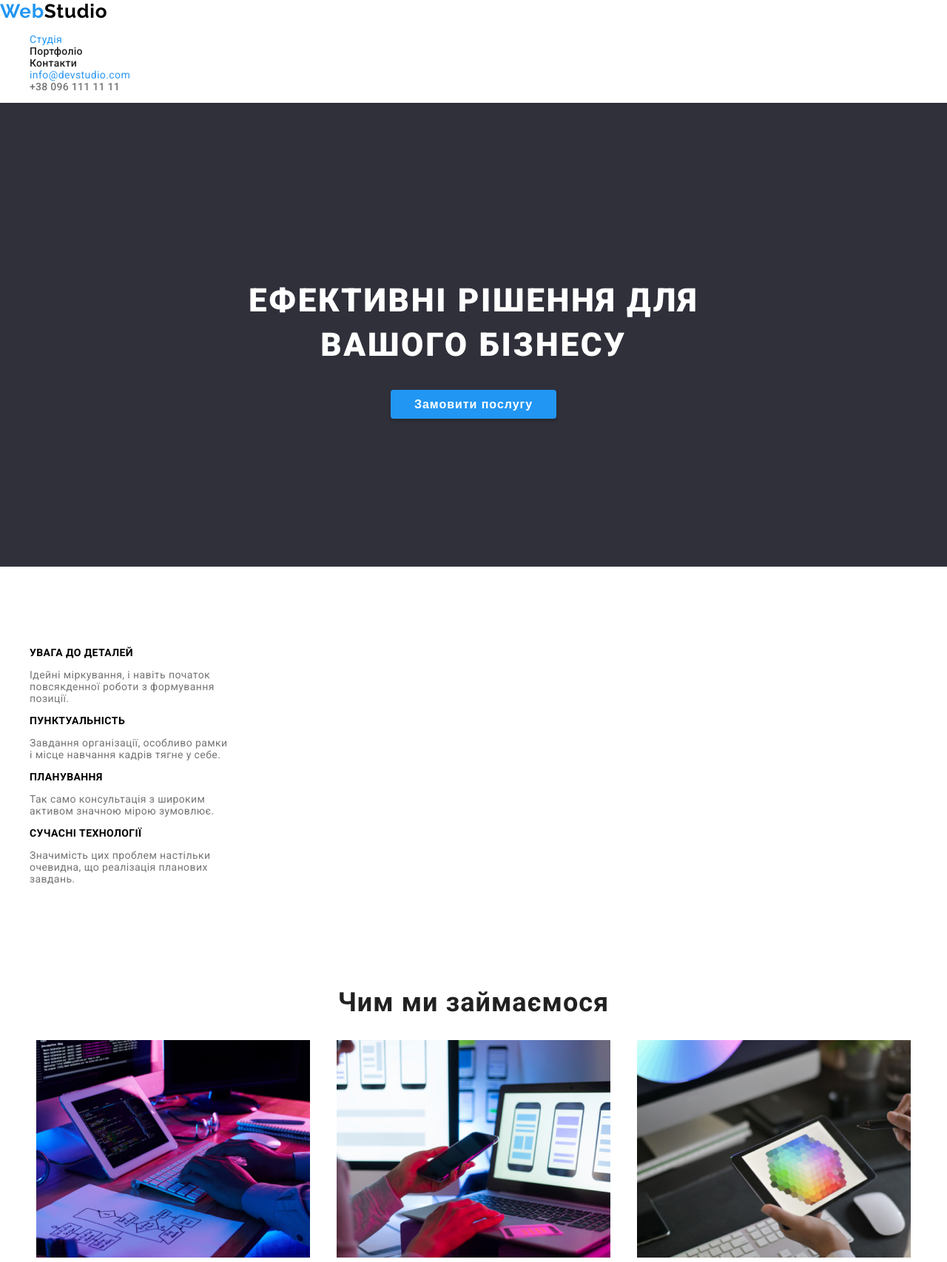
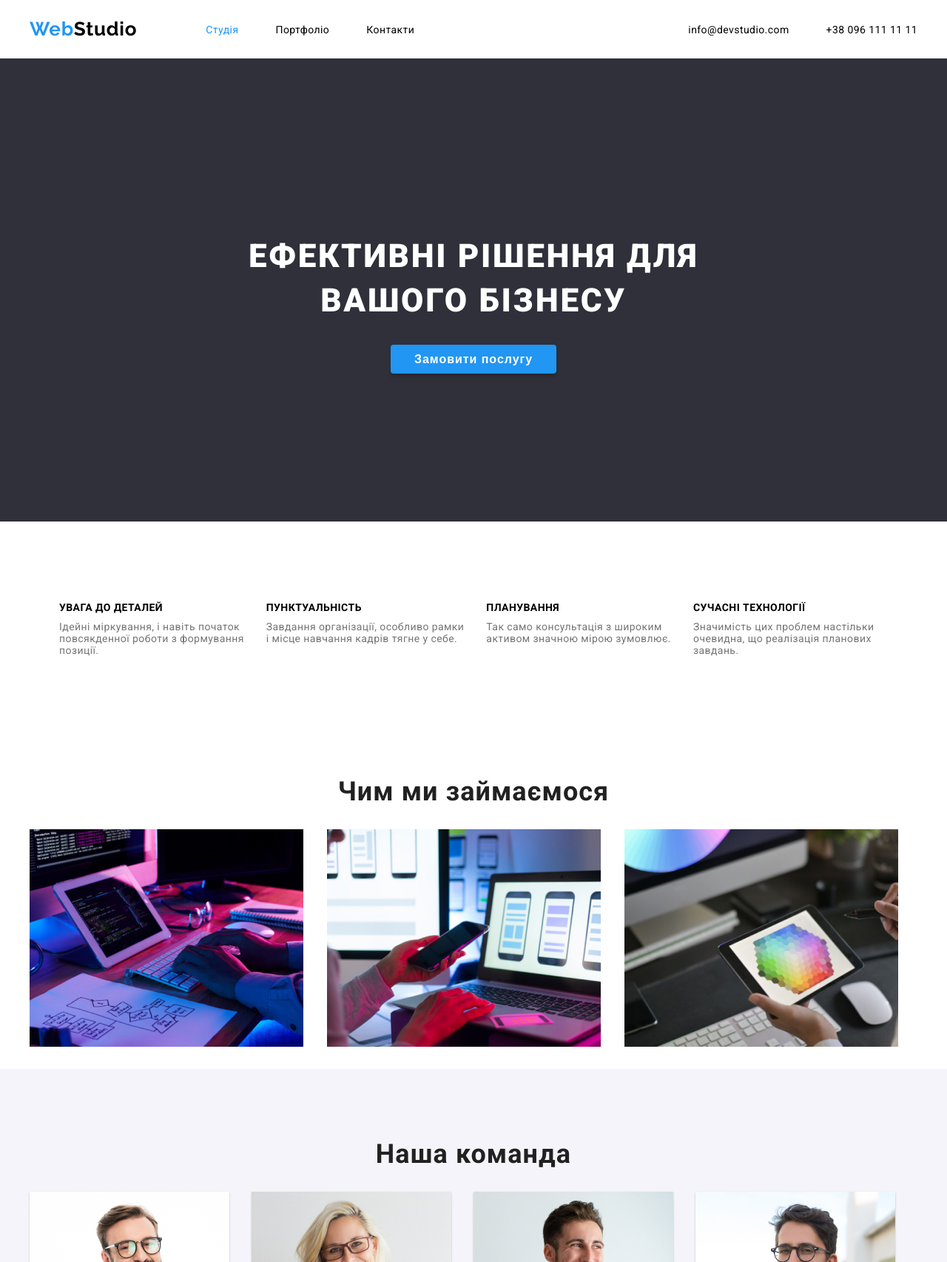
Before and after one commit to galetaia/goit-markup-hw-01, a plain HTML site: page index.html in a window 1280 px wide. Shown: the top 1706 px of the page at 74% size. Drawn offline with Linux system fonts and the light colour scheme.

Commit message:
Add files via upload

```diff
--- a/index.html
+++ b/index.html
@@ -14,64 +14,77 @@
     <title>WebStudio</title>
 </head>
 <body>
-    <header>
+    <header class="page-header">
         <div class="container">
+            <div class="header-container">
             	<a href="" class="logo"><span class="web">Web</span>Studio</a>
-            <ul class="header-ul">
             		<nav class="header-nav">
-                <li class="active"><a href="./index.html">Студія</a></li>
-                <li class="port-link"><a href="./portfolio.html">Портфоліо</a></li>
-                <li class="cont-link"><a href="">Контакти</a></li>
+                	<ul class="header-nav__list">
+						<li class="header-nav__li"><a class="header-nav__item active" href="./index.html">Студія</a></li>
+                		<li class="header-nav__li"><a class="header-nav__item" href="./portfolio.html">Портфоліо</a></li>
+                		<li class="header-nav__li"><a class="header-nav__item" href="">Контакти</a></li>
+					</ul>
             		</nav>
-            <div class="header-div">
-                <li class="post-link"><a href="">info@devstudio.com</a></li>
-                <li class="num-link"><a href="">+38 096 111 11 11</a></li>
-            </div>
+            		<ul class="header-contacts">
+                	    <li class="header-contacts__li first-contact"><a class="header-contacts__item" href="#">info@devstudio.com</a></li>
+                	    <li class="header-contacts__li second-contact"><a class="header-contacts__item" href="#">+38 096 111 11 11</a></li>
                     </ul>
             </div>
+        </div>
     </header>
+
     <main>
 
-    <section class="hero">
+    <section class="section">
+    <div class="hero-div">
         <div class="hero-block">
 				<h1 class="hero-title">Ефективні рішення для вашого бізнесу</h1>
 				<button class="hero-button" type="button">Замовити послугу</button>
 		</div>
+    </div>
     </section>
 
-    <section class="benefits">
+    <section class="section">
+    <div class="benefits">
         <div class="container">
 		<ul class="benefits-list">
-            <li class="benefits-list__li">
+            <li class="benefits-li">
 		        <h3 class="benefits-title">УВАГА ДО ДЕТАЛЕЙ</h3>
                 <p class="benefits-description">Ідейні міркування, і навіть початок<br> повсякденної роботи з формування<br> позиції.</p>
             </li>
-            <li class="benefits-list__li">
+            <li class="benefits-li">
 				<h3 class="benefits-title">ПУНКТУАЛЬНІСТЬ</h3>
                 <p class="benefits-description">Завдання організації, особливо рамки<br> і місце навчання кадрів тягне у себе.</p>
             </li>
-            <li class="benefits-list__li">
+            <li class="benefits-li">
 				<h3 class="benefits-title">ПЛАНУВАННЯ</h3>
                 <p class="benefits-description">Так само консультація з широким <br> активом значною мірою зумовлює.</p>
             </li>
-            <li class="benefits-list__li">
+            <li class="benefits-li">
 				<h3 class="benefits-title">СУЧАСНІ ТЕХНОЛОГІЇ</h3>
 				<p class="benefits-description">Значимість цих проблем настільки<br> очевидна, що реалізація планових<br> завдань.</p>
             </li>
         </ul>
 		</div>
-    </section>
-
-    <section class="work">
-        <h2 class="work-title">Чим ми займаємося</h2>
-        <div class="work-div">
-            <img class="tablet" src="./img/box 1.jpg" width="370" alt="Планшет">
-            <img class="laptop" src="./img/box 2.jpg" width="370" alt="Ноутбук">
-            <img class="g-tablet" src="./img/box 3.jpg" width="370" alt="Графічний планшет">
     </div>
     </section>
 
-    <section class="team-section">
+    <section class="section">
+    <div class="container">
+        <div class="work-container">
+        <h2 class="work-title">Чим ми займаємося</h2>
+        <div class="work-div">
+            <img class="work-img" src="./img/box 1.jpg" width="370" alt="Планшет">
+            <img class="work-img" src="./img/box 2.jpg" width="370" alt="Ноутбук">
+            <img class="work-img" src="./img/box 3.jpg" width="370" alt="Графічний планшет">
+        </div>
+        </div>
+    </div>
+    </section>
+
+    <section class="section">
+    <div class="team-div">
+        <div class="container">
         <h2 class="our-team">Наша команда</h2>
             <ul class="team-list">
             <div class="team-border">
@@ -115,17 +128,23 @@
             </div>
             </li>
         </ul>
+        </div>
+    </div>
     </section>
 
     </main>
 
     <footer class="footer">
+    <div class="container">
+        <div class="footer-div">
         <a href="" class="logo-two"><span class="web">Web</span><span class="studio-footer">Studio</span></a>
-            <ul>
+            <ul class="footer-ul">
                 <li class="adress"> м. Київ, пр-т Лесі Українки, 26</li>
                 <li class="post">info@devstudio.com</li>
                 <li class="num">+38 096 111 11 11</li>
             </ul>
+        </div>
+    </div>
     </footer>
 </body>
 </html>
--- a/styles/styles.css
+++ b/styles/styles.css
@@ -20,29 +20,21 @@ body {
   letter-spacing: 0.03em;
 }
 
+.container {
+  max-width: 1200px;
+  margin: 0 auto;
+}
+
+.section {
+  margin: 0;
+}
+
 .active {
   color: rgba(33, 150, 243, 1);
   width: 45px;
   height: 16px;
   font-size: 14px;
   line-height: 1.15;
-}
-
-
-.logo {
-  font-weight: 700;
-  font-size: 26px;
-  line-height: 1.2;
-  letter-spacing: 0.03em;
-  font-family: 'Raleway', sans-serif;
-}
-
-.logo-two {
-  font-family: 'Raleway', sans-serif;
-  font-weight: 700;
-  font-size: 26px;
-  line-height: 1.2;
-  letter-spacing: 0.03em;
 }
 
 .web {
@@ -55,34 +47,51 @@ body {
 
 /*----------------header-------------*/
 
-.port-link {
-  font-weight: 500;
-  font-size: 14px;
-  line-height: 1.15;
-  letter-spacing: 0.02em;
-  color: #212121;
+.logo {
+  font-weight: 700;
+  font-size: 26px;
+  line-height: 1.2;
+  letter-spacing: 0.03em;
+  font-family: "Raleway", sans-serif;
+  margin-right: 93px;
+  padding: 24px 0;
 }
 
-.cont-link {
-  font-weight: 500;
-  font-size: 14px;
-  line-height: 1.15;
-  letter-spacing: 0.02em;
-  color: #212121;
+.header-container {
+  display: flex;
 }
 
-.post-link {
-  background-color: #ffffff;
-  color: rgb(43, 150, 243);
+.header-nav {
+  margin-right: auto;
+  display: flex;
+  align-items: center;
 }
 
-.num-link {
-  background-color: #ffffff;
-  font-weight: 500;
-  font-size: 14px;
-  line-height: 1.15;
-  letter-spacing: 0.02em;
-  color: #757575;
+.header-nav__list {
+  margin: 0;
+  padding: 0;
+  display: flex;
+  align-items: center;
+}
+
+.header-nav__li:not(:last-child) {
+  margin-right: 50px;
+}
+
+.header-nav__item {
+}
+
+.active {
+  color: rgba(33, 150, 243, 1);
+}
+
+.header-contacts {
+  display: flex;
+  align-items: center;
+}
+
+.first-contact {
+  margin-right: 50px;
 }
 
 /*------------------villain--------------*/
@@ -90,6 +99,8 @@ body {
 .villain-button {
   text-align: center;
   margin-left: 8px;
+  display: flex;
+  justify-content: center;
 }
 
 .blue-button {
@@ -103,9 +114,11 @@ body {
   border: 0px;
   padding: 6px 25px;
   letter-spacing: 0.03em;
+  display: inline-block;
 }
 
 .white-button {
+  display: inline-block;
   background-color: #f5f4fa;
   margin-left: 8px;
   border: 0px;
@@ -120,21 +133,27 @@ body {
 
 /*------------------posters--------------*/
 
+.posters-container {
+  display: flex;
+  flex-wrap: wrap;
+}
+
+.posters-container:nth-child(3n){
+  margin-right: 0;
+}
+
 .posters-li {
-  margin-bottom: 30px;
-  margin-left: 30px;
-  width: 1197px;
+  padding-bottom: 30px;
+  margin-right: 30px;
   margin: 0 auto;
-  padding-left: 15px;
-  padding-right: 15px;
 }
 
 .posters-div {
   background-color: #ffffff;
   border-top: 0px;
-  border-left: 1px solid gray;
-  border-right: 1px solid gray;
-  border-bottom: 1px solid gray;
+  border-left: 1px solid #dbd3d3;
+  border-right: 1px solid #dbd3d3;
+  border-bottom: 1px solid #dbd3d3;
   padding-left: 24px;
   padding-right: 24px;
   padding-bottom: 20px;
@@ -160,7 +179,7 @@ body {
 
 /*-------------------hero-----------------*/
 
-.hero {
+.hero-div {
   background: #2f303a;
 }
 
@@ -201,18 +220,28 @@ body {
 /*---------------benefits-------------*/
 
 .benefits {
-  padding: 94px 0;
+  padding-bottom: 118px;
+  padding-top: 94px;
 }
 
 .benefits-title {
   margin-bottom: 10px;
+  margin-top: 0;
   text-transform: uppercase;
   font-size: 14px;
-  line-height: 1.15;
+}
+
+.benefits-list {
+  display: flex;
+  align-items: stretch;
+}
+
+.benefits-li:not(:last-child) {
+  margin-right: 30px;
 }
 
 .benefits-description {
-  max-width: 270px;
+  margin: 0;
   font-weight: 400;
   color: rgba(117, 117, 117, 1);
 }
@@ -224,6 +253,7 @@ body {
 .work-div {
   margin: 0 auto;
   text-align: center;
+  display: flex;
 }
 
 .work-title {
@@ -235,34 +265,15 @@ body {
   color: #212121;
 }
 
-.tablet {
-  width: 370px;
-  height: 294px;
-  left: 215px;
-  top: 1048px;
+.work-img{
   margin-right: 32px;
-}
-
-.laptop {
-  width: 370px;
-  height: 294px;
-  left: 615px;
-  top: 1048px;
-  margin-right: 32px;
-}
-
-.g-tablet {
-  width: 370px;
-  height: 294px;
-  left: 1015px;
-  top: 1048px;
 }
 
 /*----------------work-------------*/
 
 /*-------------our-team------------*/
 
-.team-section {
+.team-div {
   background: #f5f4fa;
 }
 
@@ -275,27 +286,35 @@ body {
   color: #212121;
   border: 2px;
   border-color: gray;
+  padding-top: 94px;
+}
+
+.team-list {
+  padding-bottom: 94px;
+  padding-left: 0;
+  margin-bottom: 0;
 }
 
 .team-border {
-  margin: 0 auto;
+  margin: 0;
+  display: flex;
 }
 
-.team-div {
-  background-color: #ffffff;
+.team-list__li:not(:first-child) {
+  margin-left: 30px;
 }
 
-.team-list__li {
+.team-list__li{
   box-shadow: 0px 1px 3px rgba(0, 0, 0, 0.12), 0px 1px 1px rgba(0, 0, 0, 0.14),
   0px 2px 1px rgba(0, 0, 0, 0.2);
   border-radius: 0px 0px 4px 4px;
   display: inline-block;
   background-color: #ffffff;
+  text-align: center;
 }
 
 .team-photo {
-  text-align: center;
-  margin: 0 auto;
+  margin: 0 auto
 }
 
 .team-info {
@@ -303,7 +322,6 @@ body {
   background-color: #ffffff;
   font-size: 16px;
   line-height: 1.2;
-  text-align: center;
   letter-spacing: 0.03em;
 }
 
@@ -326,6 +344,18 @@ body {
 
 .footer {
   background-color: #2f303a;
+}
+
+.logo-two {
+  font-family: "Raleway", sans-serif;
+  font-weight: 700;
+  font-size: 26px;
+  line-height: 1.2;
+  letter-spacing: 0.03em;
+}
+
+.footer-ul {
+  padding-left: 0;
 }
 
 .adress {
@@ -351,3 +381,8 @@ body {
   letter-spacing: 0.03em;
   color: rgba(255, 255, 255, 0.6);
 }
+
+.footer-div {
+  padding-top: 60px;
+  padding-bottom: 60px;
+}
```
Also changed, not shown: portfolio.html (+69 -30 lines). Lines whose indentation alone changed are shown as unchanged.
